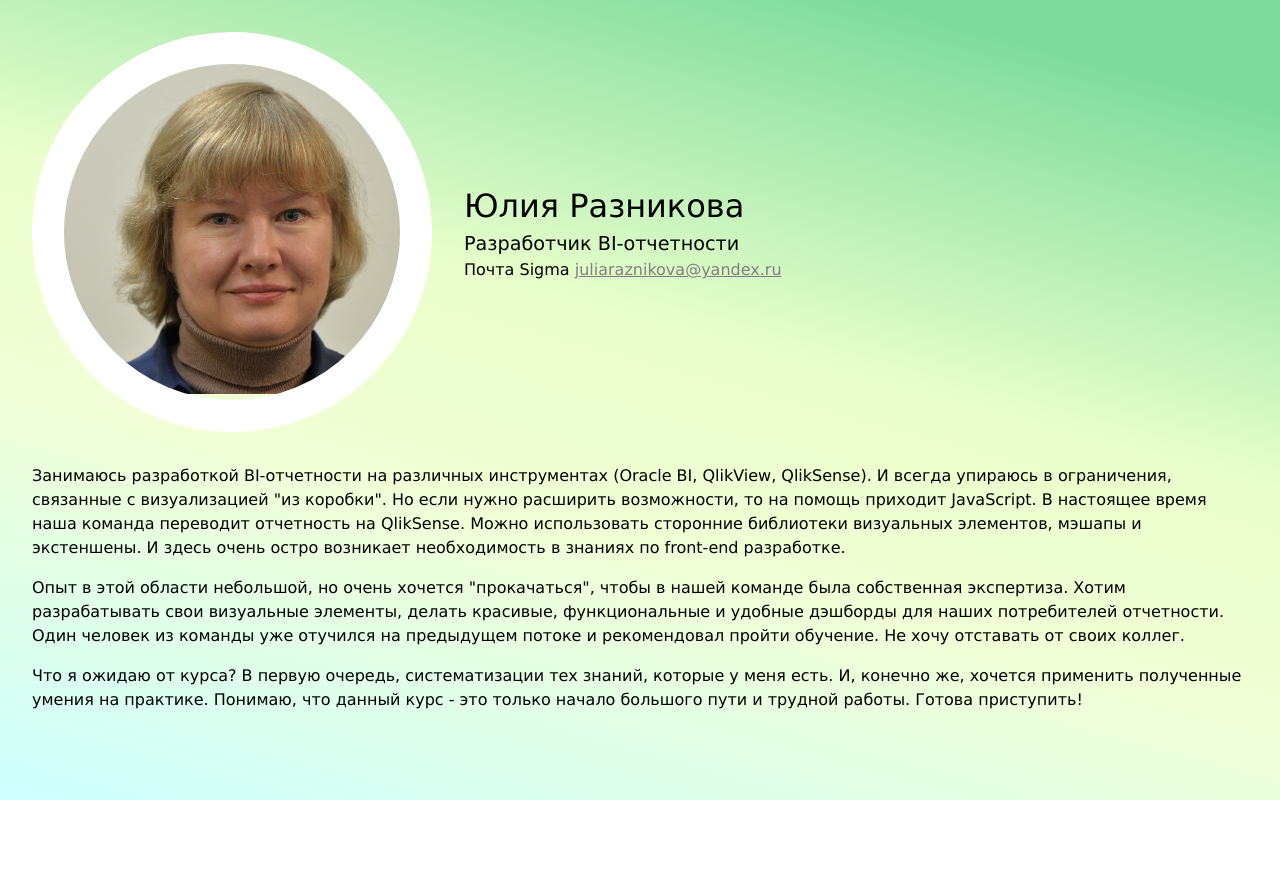
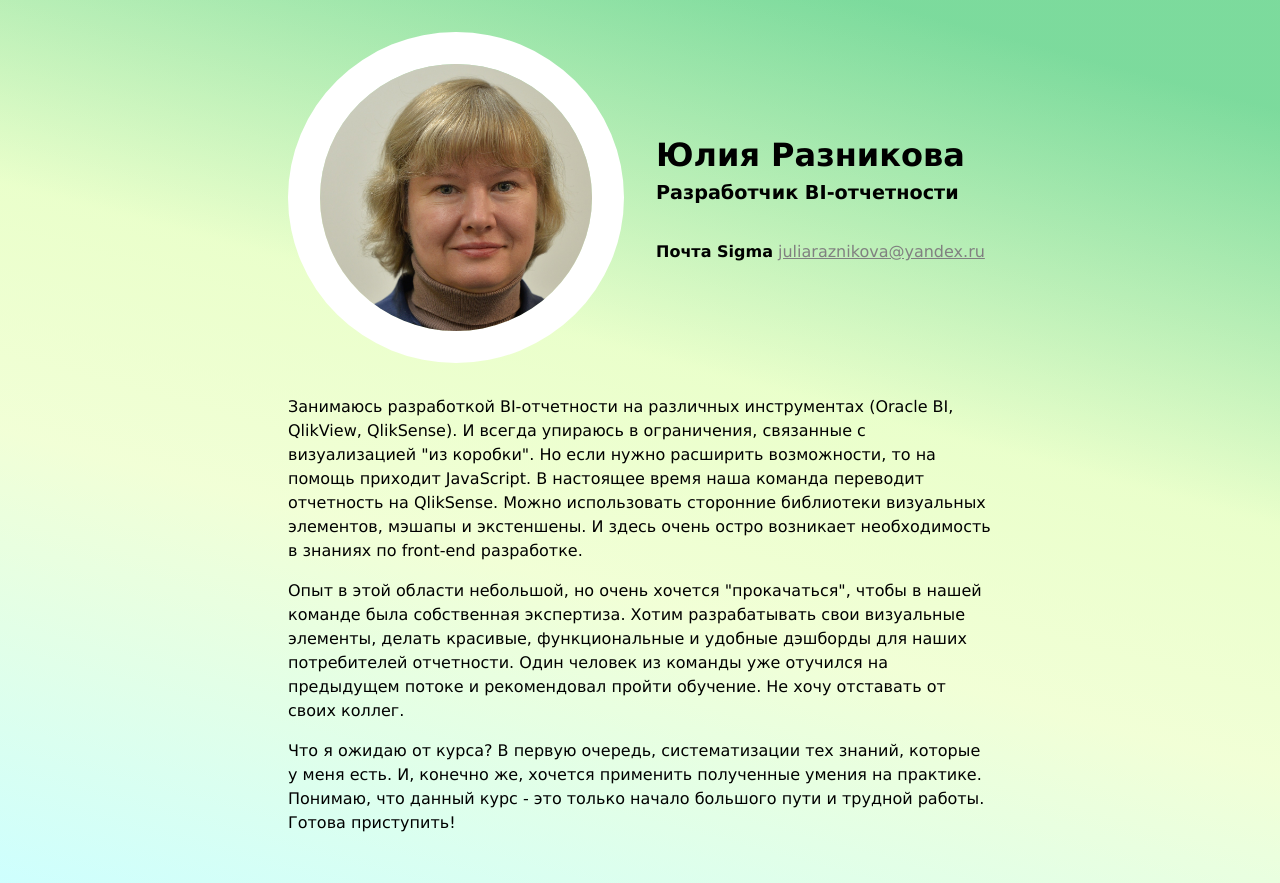
Before and after one commit to JularJular/lessons-js-core, a plain HTML site: page html-css-lesson-1/index.html in a window 1280 px wide. Before the commit the page ends 800 px from the top, so only its background shows below. Drawn offline with Linux system fonts and the light colour scheme.

Commit message:
Adjusted layout.

```diff
--- a/html-css-lesson-1/style.css
+++ b/html-css-lesson-1/style.css
@@ -1,77 +1,90 @@
 body,
 html {
 	width: 100%;
-	background: rgb(0,255,250);
 	background: linear-gradient(15deg, rgba(0,255,250,0.1) 0%, rgba(217,255,142,0.2) 37%, rgba(214,255,154,0.3) 57%, rgba(0,184,63,0.3) 91%);
-	font-size: 16px;
-	border: #000;
+	font-size: 1rem;
 	font-family: Verdana, Geneva, Tahoma, sans-serif;
 }
+
 .person {
-	/* добавьте ваш код  */
 	display: flex;
 	flex-wrap: wrap;
+	width: 60%;
+	margin: 0 auto;
 }
+
 .person__info {
-	/* добавьте ваш код*/
-	display:inline-flex;
+	flex: 1 0 50%;
+	padding-top: 2rem;
+	padding-bottom: 2rem ;
+	padding-left: 2rem;
+	padding-right: 1rem;
 }
+
 .person__contacts {
-	/* добавьте ваш код  */
-	display:inline-flex;
-	align-self: center;
+	flex: 1 0 50%;
+	padding-top: 2rem;
+	padding-bottom: 2rem ;
+	padding-left: 1rem;
+	padding-right: 2rem;
 }
+
 .person__details {
-	/* добавьте ваш код  */
+	flex: 1 0 50%;
 }
+
 .avatar {
-	/* добавьте ваш код */
+	display: flex;
+	flex-direction: column;
+	overflow: hidden;
+	width: 100%;
+
+}
+
+.avatar__picture {
+	border:2rem solid white;
 	border-radius: 50%;
-	overflow: hidden;
-	width: 400px;
-	height: 400px;
-	border:32px solid white;
-	margin-top: 32px;
-	margin-bottom: 32px;
-	margin-left: 32px;
-	margin-right: 32px;
 }
-.avatar__picture {
-	/* добавьте ваш код  */
+
+.contacts {
+	display: flex;
+	height: 100%;
+	flex-direction: column;
+	justify-content: center;
 }
-.contacts {
-	/* добавьте ваш код  */
-	display: inline-block;
+
+.contacts__name {
+	font-size: 2rem;
+	font-weight: bold;
 }
-.contacts__name {
-	/* добавьте ваш код  */
-	font-size: 32px;
+
+.contacts__role {
+	margin-bottom: 2rem;
+	font-size: 1.2rem;
+    font-weight: bold;
 }
-.contacts__role {
-	/* добавьте ваш код  */
-	font-size: 19.2px;
+/*
+.contacts__item {
 }
-.contacts__item {
-	/* добавьте ваш код  */
+*/
+.contacts__title {
+	font-weight: bold;
 }
-.contacts__title {
-	/* добавьте ваш код  */
+/*
+.contacts__title:after {
 }
-.contacts__title:after {
-	/* добавьте ваш код  */
-}
+*/
 .contacts__link {
-	/* добавьте ваш код  */
 	color: gray;
 }
+
 .paragraph {
-	/* добавьте ваш код  */
-	margin-bottom: 16px;
-	margin-left: 32px;
-	margin-right: 32px;
-	font-size: 16px;
+	margin-bottom: 1rem;
+	margin-left: 2rem;
+	margin-right: 2rem;
+	font-size: 1rem;
 }
+
 .paragraph_last {
-	/* добавьте ваш код  */
-	margin-bottom: 48px;
+	margin-bottom: 3rem;
 }
```
